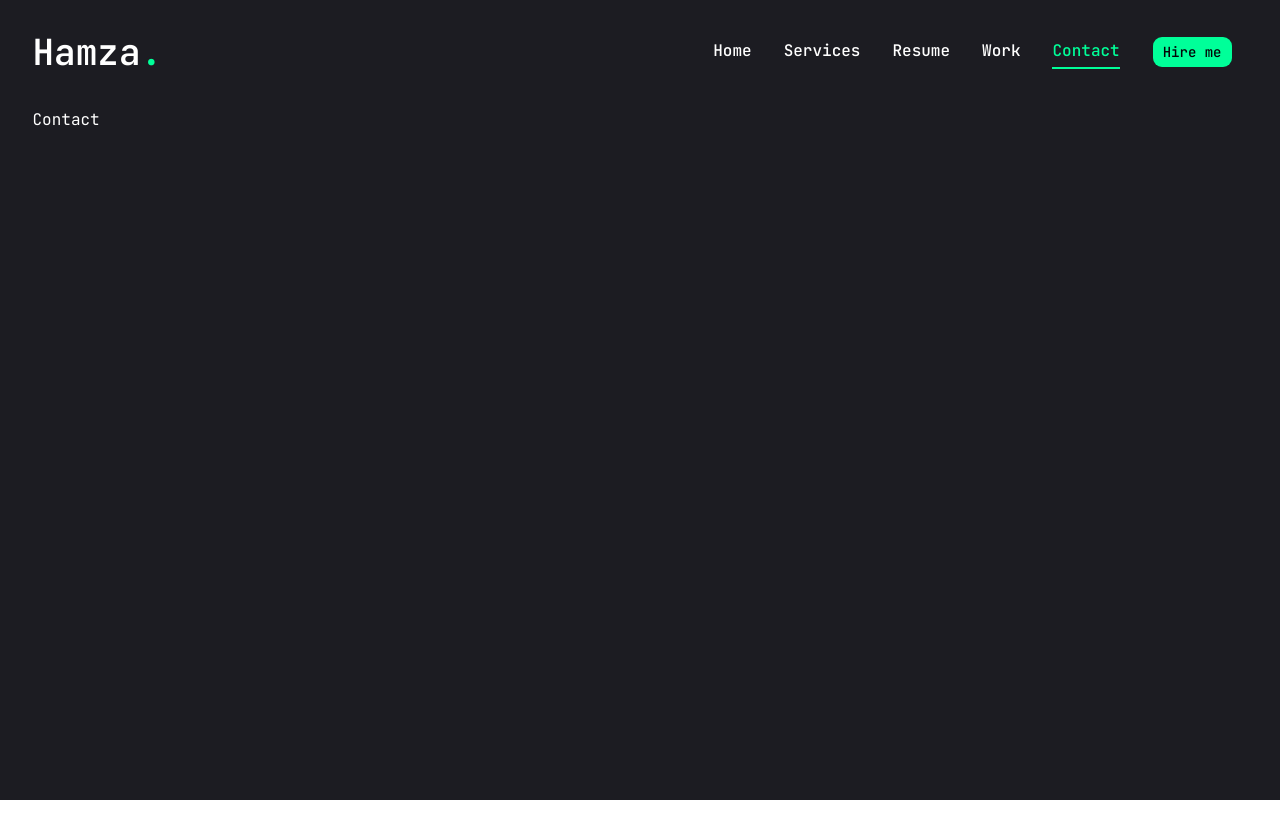
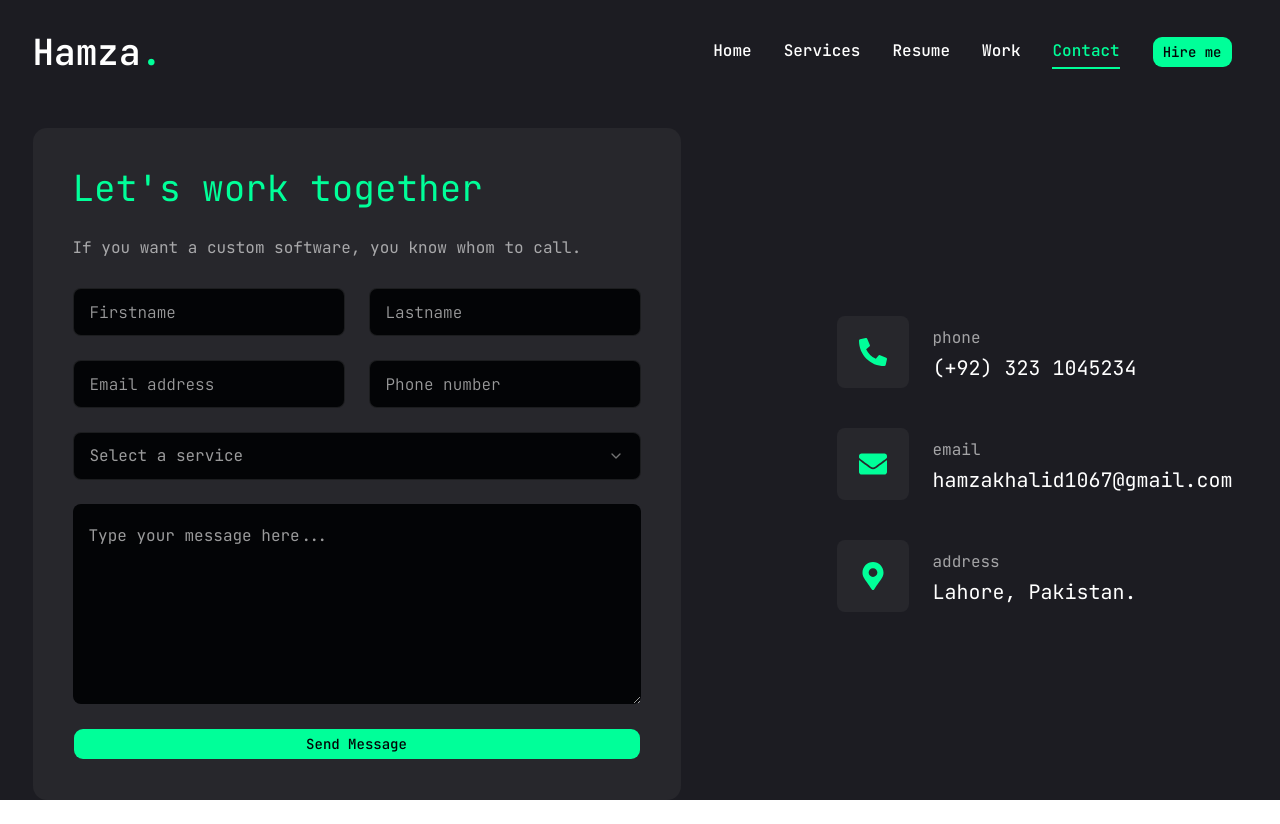
Before and after one commit to Hamza11067/portfolio, a Next.js app: page /contact in a window 1280 px wide. Before the commit the page ends 800 px from the top, so only its background shows below. Built offline with nearby package versions, Linux system fonts and the light colour scheme.

Commit message:
Contact page completed

```diff
--- a/app/contact/page.jsx
+++ b/app/contact/page.jsx
@@ -1,8 +1,113 @@
+"use client";
+
+import { Button } from "@/components/ui/button";
+import { Input } from "@/components/ui/input";
+import { Textarea } from "@/components/ui/textarea";
+import {
+  Select,
+  SelectContent,
+  SelectGroup,
+  SelectItem,
+  SelectLabel,
+  SelectTrigger,
+  SelectValue,
+} from "@/components/ui/select";
+import { motion } from "framer-motion";
+
+import { FaPhoneAlt, FaEnvelope, FaMapMarkerAlt } from "react-icons/fa";
+
+const info = [
+  {
+    icon: <FaPhoneAlt />,
+    title: "phone",
+    description: "(+92) 323 1045234",
+  },
+  {
+    icon: <FaEnvelope />,
+    title: "email",
+    description: "hamzakhalid1067@gmail.com",
+  },
+  {
+    icon: <FaMapMarkerAlt />,
+    title: "address",
+    description: "Lahore, Pakistan.",
+  },
+];
 
 const Contact = () => {
   return (
-    <div>Contact</div>
-  )
-}
+    <motion.section
+      initial={{ opacity: 0 }}
+      animate={{
+        opacity: 1,
+        transition: { delay: 2.4, duration: 0.4, ease: "easeIn" },
+      }}
+      className="py-6"
+    >
+      <div className="container mx-auto">
+        <div className="flex flex-col xl:flex-row gap-7.5">
+          {/* form */}
+          <div className="xl:w-[54%] order-2 xl:order-0">
+            <form className="flex flex-col gap-6 p-10 bg-[#27272c] rounded-xl ">
+              <h3 className="text-4xl text-accent">Let&apos;s work together</h3>
+              <p className="text-white/60">
+                If you want a custom software, you know whom to call.
+              </p>
+              {/* input */}
+              <div className="grid grid-cols-1 md:grid-cols-2 gap-6">
+                <Input type="firstname" placeholder="Firstname" />
+                <Input type="lastname" placeholder="Lastname" />
+                <Input type="email" placeholder="Email address" />
+                <Input type="phone" placeholder="Phone number" />
+              </div>
+              {/* select */}
+              <Select>
+                <SelectTrigger className="w-full">
+                  <SelectValue placeholder="Select a service"/>
+                </SelectTrigger>
+                <SelectContent position="popper" sideOffset={4}>
+                  <SelectGroup>
+                    <SelectLabel>Select a service</SelectLabel>
+                    <SelectItem value="frontend" >Frontend Development</SelectItem>
+                    <SelectItem value="backend" >Backend Development</SelectItem>
+                    <SelectItem value="fullstack" >FullStack Development</SelectItem>
+                    <SelectItem value="mobile" >Mobile App Development</SelectItem>
+                  </SelectGroup>
+                </SelectContent>
+              </Select>
+              {/* textarea */}
+              <Textarea
+                className="h-50"
+                placeholder="Type your message here..."
+              ></Textarea>
+              {/* btn */}
+              <Button>
+                Send Message
+              </Button>
+            </form>
+          </div>
+          {/* info */}
+          <div className="flex-1 flex items-center xl:justify-end order-1 xl:order-0 mb-8 xl:mb-0">
+            <ul className="flex flex-col gap-10">
+              {info.map((item, index) => {
+                return (
+                  <li key={index} className="flex items-center gap-6">
+                    <div className="w-13 h-13 xl:w-18 xl:h-18 bg-[#27272c] text-accent rounded-md flex items-center justify-center">
+                      <div className="text-[28px]">{item.icon}</div>
+                    </div>
+                    <div className="flex-1">
+                      <p className="text-white/60">{item.title}</p>
+                      <h3 className="text-xl">{item.description}</h3>
+                    </div>
+                  </li>
+                );
+              })}
+            </ul>
+          </div>
+        </div>
+      </div>
+    </motion.section>
+  );
+};
 
-export default Contact
+export default Contact;
--- a/app/globals.css
+++ b/app/globals.css
@@ -5,19 +5,6 @@
 @custom-variant dark (&:is(.dark *));
 
 @import "tailwindcss";
-
-/* ... other imports ... */
-
-@layer utilities {
-  .no-scrollbar::-webkit-scrollbar {
-    display: none !important;
-  }
-
-  .no-scrollbar {
-    -ms-overflow-style: none !important;
-    scrollbar-width: none !important;
-  }
-}
 
 @theme inline {
   --color-background: var(--background);
@@ -163,15 +150,4 @@
   .h3 {
     @apply text-[20px] xl:text-[24px] leading-[1.1] font-semibold;
   }
-
-  /* Hide scrollbar for Chrome, Safari and Opera */
-  .no-scrollbar::-webkit-scrollbar {
-    display: none;
-  }
-
-  /* Hide scrollbar for IE, Edge and Firefox */
-  .no-scrollbar {
-    -ms-overflow-style: none; /* IE and Edge */
-    scrollbar-width: none; /* Firefox */
-  }
 }
--- a/components/ui/input.jsx
+++ b/components/ui/input.jsx
@@ -1,22 +1,19 @@
-import * as React from "react"
+import * as React from "react";
 
-import { cn } from "@/lib/utils"
+import { cn } from "@/lib/utils";
 
-function Input({
-  className,
-  type,
-  ...props
-}) {
+function Input({ className, type, ...props }) {
   return (
     <input
       type={type}
       data-slot="input"
       className={cn(
-        "h-8 w-full min-w-0 rounded-lg border border-input bg-transparent px-2.5 py-1 text-base transition-colors outline-none file:inline-flex file:h-6 file:border-0 file:bg-transparent file:text-sm file:font-medium file:text-foreground placeholder:text-muted-foreground focus-visible:border-ring focus-visible:ring-3 focus-visible:ring-ring/50 disabled:pointer-events-none disabled:cursor-not-allowed disabled:bg-input/50 disabled:opacity-50 aria-invalid:border-destructive aria-invalid:ring-3 aria-invalid:ring-destructive/20 md:text-sm dark:bg-input/30 dark:disabled:bg-input/80 dark:aria-invalid:border-destructive/50 dark:aria-invalid:ring-destructive/40",
-        className
+        "flex h-12 rounded-md border-white/10 border  focus:border-accent font-light bg-primary px-4 py-5 text-base placeholder:text-white/60 outline-none",
+        className,
       )}
-      {...props} />
+      {...props}
+    />
   );
 }
 
-export { Input }
+export { Input };
--- a/components/ui/select.jsx
+++ b/components/ui/select.jsx
@@ -41,7 +41,7 @@
       data-slot="select-trigger"
       data-size={size}
       className={cn(
-        "flex w-fit items-center justify-between gap-1.5 rounded-lg border border-input bg-transparent py-2 pr-2 pl-2.5 text-sm whitespace-nowrap transition-colors outline-none select-none focus-visible:border-ring focus-visible:ring-3 focus-visible:ring-ring/50 disabled:cursor-not-allowed disabled:opacity-50 aria-invalid:border-destructive aria-invalid:ring-3 aria-invalid:ring-destructive/20 data-placeholder:text-muted-foreground data-[size=default]:h-8 data-[size=sm]:h-7 data-[size=sm]:rounded-[min(var(--radius-md),10px)] *:data-[slot=select-value]:line-clamp-1 *:data-[slot=select-value]:flex *:data-[slot=select-value]:items-center *:data-[slot=select-value]:gap-1.5 dark:bg-input/30 dark:hover:bg-input/50 dark:aria-invalid:border-destructive/50 dark:aria-invalid:ring-destructive/40 [&_svg]:pointer-events-none [&_svg]:shrink-0 [&_svg:not([class*='size-'])]:size-4",
+        "flex h-12 items-center justify-between rounded-md border border-white/10 bg-primary px-4 py-5 text-base text-white/60 placeholder:text-white/10 focus:border-accent outline-none",
         className
       )}
       {...props}>
@@ -66,7 +66,7 @@
         data-slot="select-content"
         data-align-trigger={position === "item-aligned"}
         className={cn(
-          "relative z-50 max-h-(--radix-select-content-available-height) min-w-36 origin-(--radix-select-content-transform-origin) overflow-x-hidden overflow-y-auto rounded-lg bg-popover text-popover-foreground shadow-md ring-1 ring-foreground/10 duration-100 data-[align-trigger=true]:animate-none data-[side=bottom]:slide-in-from-top-2 data-[side=left]:slide-in-from-right-2 data-[side=right]:slide-in-from-left-2 data-[side=top]:slide-in-from-bottom-2 data-open:animate-in data-open:fade-in-0 data-open:zoom-in-95 data-closed:animate-out data-closed:fade-out-0 data-closed:zoom-out-95",
+          "relative z-50 max-h-(--radix-select-content-available-height) min-w-36 origin-(--radix-select-content-transform-origin) overflow-x-hidden overflow-y-auto rounded-lg bg-primary text-white/60 shadow-md ring-1 ring-foreground/10 duration-100 data-[align-trigger=true]:animate-none data-[side=bottom]:slide-in-from-top-2 data-[side=left]:slide-in-from-right-2 data-[side=right]:slide-in-from-left-2 data-[side=top]:slide-in-from-bottom-2 data-open:animate-in data-open:fade-in-0 data-open:zoom-in-95 data-closed:animate-out data-closed:fade-out-0 data-closed:zoom-out-95",
           position ==="popper"&&"data-[side=bottom]:translate-y-1 data-[side=left]:-translate-x-1 data-[side=right]:translate-x-1 data-[side=top]:-translate-y-1",
           className
         )}
--- a/components/ui/textarea.jsx
+++ b/components/ui/textarea.jsx
@@ -10,7 +10,7 @@
     <textarea
       data-slot="textarea"
       className={cn(
-        "flex field-sizing-content min-h-16 w-full rounded-lg border border-input bg-transparent px-2.5 py-2 text-base transition-colors outline-none placeholder:text-muted-foreground focus-visible:border-ring focus-visible:ring-3 focus-visible:ring-ring/50 disabled:cursor-not-allowed disabled:bg-input/50 disabled:opacity-50 aria-invalid:border-destructive aria-invalid:ring-3 aria-invalid:ring-destructive/20 md:text-sm dark:bg-input/30 dark:disabled:bg-input/80 dark:aria-invalid:border-destructive/50 dark:aria-invalid:ring-destructive/40",
+        "flex min-h-20 w-full rounded-md border-white/10 bg-primary px-4 py-5 text-base placeholder:text-white/60 focus-visible:outline-none focus-visible:ring-1 focus-visible:ring-accent focus-visible:ring-offset-0 disabled:cursor-not-allowed disabled:opacity-50",
         className
       )}
       {...props} />
```
